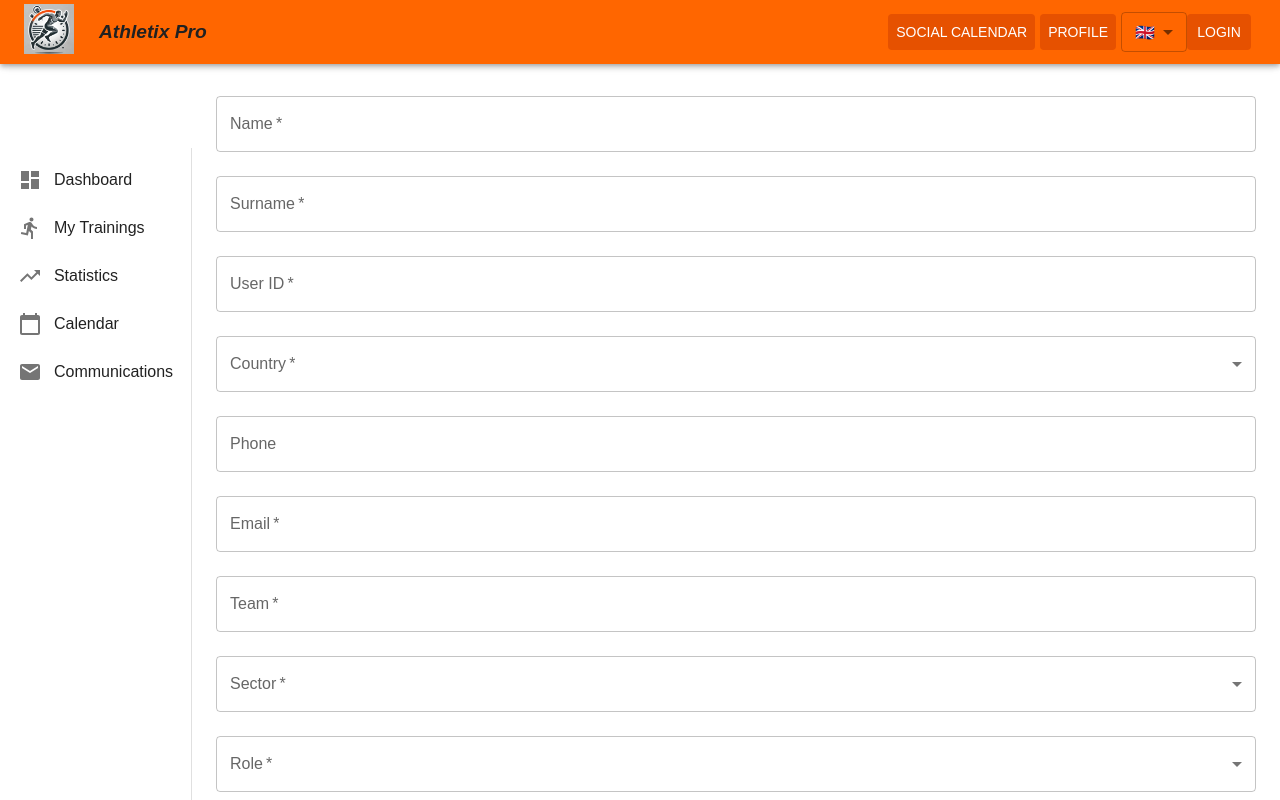
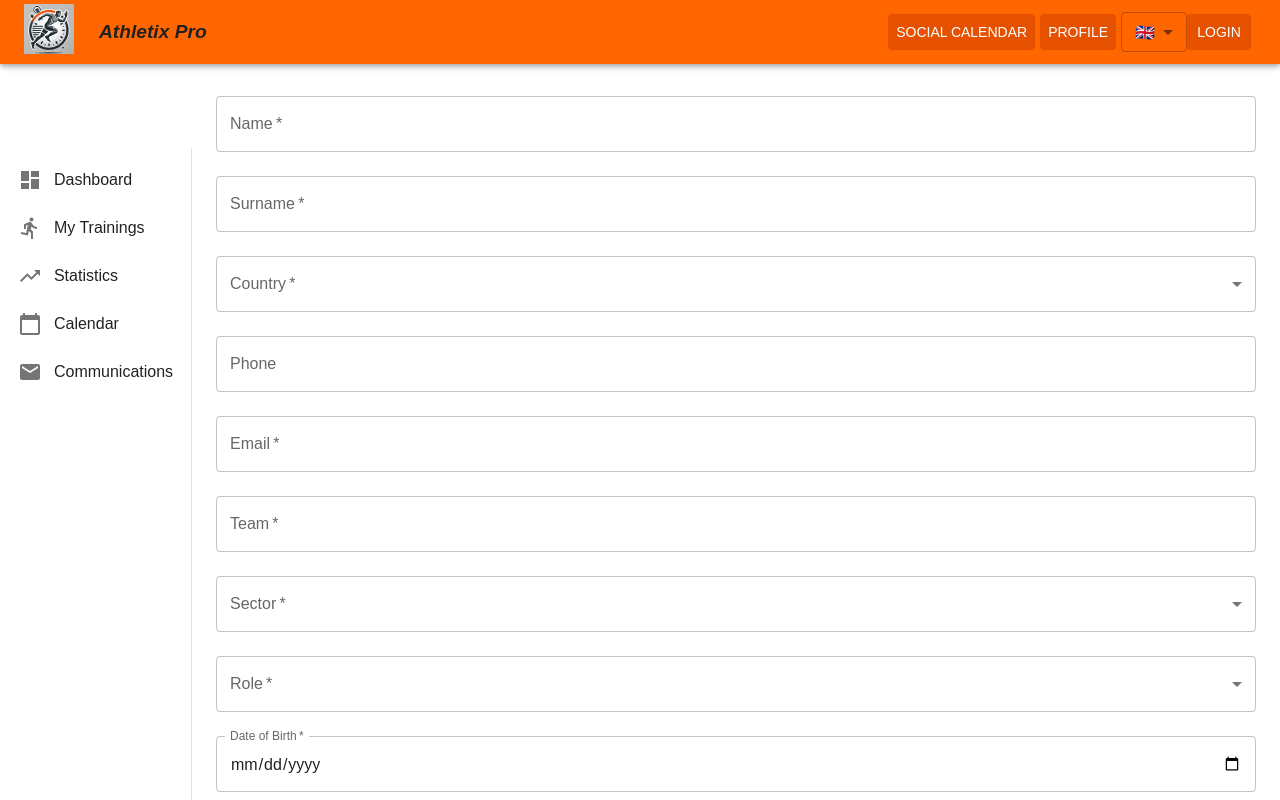
Before and after one commit to dancov73/AthletixPro, a React (Create React App) app in the folder athletixpro-frontend/: page /register in a window 1280 px wide. Shown: the top 800 px of the page. Built offline with nearby package versions, Linux system fonts and the light colour scheme.

Commit message:
supabase setup

```diff
--- a/athletixpro-frontend/src/components/RegistrationForm.js
+++ b/athletixpro-frontend/src/components/RegistrationForm.js
@@ -4,6 +4,7 @@ import { Visibility, VisibilityOff } from '@mui/icons-material';
 import { useTranslation } from 'react-i18next';
 import countries from '../data/countries';
 import { registerUser } from '../supabaseClient'; // Import registerUser function
+import { supabase } from '../supabaseClient';
 
 const RegistrationForm = ({ onSubmit }) => {
   const { t } = useTranslation();
@@ -13,7 +14,6 @@ const RegistrationForm = ({ onSubmit }) => {
   const [formData, setFormData] = useState({
     name: '',
     surname: '',
-    id: '',
     email: '',
     phone: '',
     password: '',
@@ -73,9 +73,6 @@ const RegistrationForm = ({ onSubmit }) => {
 
   const validateForm = () => {
     let tempErrors = {};
-    if (!formData.id) {
-      tempErrors.id = t('required'); // Validate User ID
-    }
     if (!formData.name) {
       tempErrors.name = t('required');
     } else if (!validateName(formData.name)) {
@@ -128,23 +125,44 @@ const RegistrationForm = ({ onSubmit }) => {
   const handleSubmit = async (event) => {
     event.preventDefault();
     if (validateForm()) {
+      const userData = {
+        name: formData.name,
+        surname: formData.surname,
+        email: formData.email,
+        phone: formData.phone || null,
+        country: formData.country,
+        team: formData.team,
+        sector: formData.sector,
+        role: formData.role,
+        dateOfBirth: formData.dateOfBirth,
+        parentName: isMinor ? formData.parentName : null,
+        parentSurname: isMinor ? formData.parentSurname : null,
+        parentPhone: isMinor ? formData.parentPhone : null,
+        parentEmail: isMinor ? formData.parentEmail : null,
+      };
+
       try {
-        const { error } = await registerUser(formData.email, formData.password);
+        const { user, error } = await supabase.auth.signUp({
+          email: formData.email,
+          password: formData.password,
+        });
+
         if (error) {
-          console.error('Error registering user:', error);
+          setErrors({ submit: t('signup_failed') });
+          console.error('Error signing up:', error);
+          return;
+        }
+
+        const { data, error: insertError } = await supabase.from('users').insert([userData]);
+        if (insertError) {
+          setErrors({ submit: t('data_insert_failed') });
+          console.error('Error inserting data:', insertError);
         } else {
-          const { data, error: insertError } = await supabase
-            .from('users')
-            .insert([formData]);
-
-          if (insertError) {
-            console.error('Error inserting data:', insertError);
-          } else {
-            console.log('Data inserted successfully:', data);
-            onSubmit(formData);
-          }
+          console.log('Data inserted successfully:', data);
+          onSubmit(formData);
         }
       } catch (error) {
+        setErrors({ submit: t('unexpected_error') });
         console.error('Error:', error);
       }
     }
@@ -181,17 +199,6 @@ const RegistrationForm = ({ onSubmit }) => {
         onChange={handleInputChange}
         error={!!errors.surname}
         helperText={errors.surname}
-      />
-      <TextField
-        fullWidth
-        label="User ID" // Ensure User ID field is visible
-        margin="normal"
-        required
-        name="id"
-        value={formData.id}
-        onChange={handleInputChange}
-        error={!!errors.id}
-        helperText={errors.id}
       />
       <TextField
         fullWidth
--- a/athletixpro-frontend/src/supabaseClient.js
+++ b/athletixpro-frontend/src/supabaseClient.js
@@ -1,8 +1,9 @@
 import { createClient } from '@supabase/supabase-js';
 
-const supabaseUrl = 'https://vaghxwrrxlmcisldfaed.supabase.co'; // Sostituisci con il tuo project URL
-const supabaseKey = 'eyJhbGciOiJIUzI1NiIsInR5cCI6IkpXVCJ9.eyJpc3MiOiJzdXBhYmFzZSIsInJlZiI6InZhZ2h4d3JyeGxtY2lzbGRmYWVkIiwicm9sZSI6ImFub24iLCJpYXQiOjE3MzU5MzY1NjcsImV4cCI6MjA1MTUxMjU2N30.hIOdolYs20Qnepf7bxASA_AUSDpGo5UWEX3dMN0U12A'
-const supabase = createClient(supabaseUrl, supabaseKey);
+const supabaseUrl = 'https://vaghxwrrxlmcisldfaed.supabase.co';
+const supabaseKey = 'eyJhbGciOiJIUzI1NiIsInR5cCI6IkpXVCJ9.eyJpc3MiOiJzdXBhYmFzZSIsInJlZiI6InZhZ2h4d3JyeGxtY2lzbGRmYWVkIiwicm9sZSI6ImFub24iLCJpYXQiOjE3MzU5MzY1NjcsImV4cCI6MjA1MTUxMjU2N30.hIOdolYs20Qnepf7bxASA_AUSDpGo5UWEX3dMN0U12A';
+
+export const supabase = createClient(supabaseUrl, supabaseKey);
 
 export const registerUser = async (email, password) => {
   const { user, error } = await supabase.auth.signUp({
@@ -20,5 +21,3 @@ export const registerUser = async (email, password) => {
 
   return { data, error: insertError };
 };
-
-export { supabase };
```
